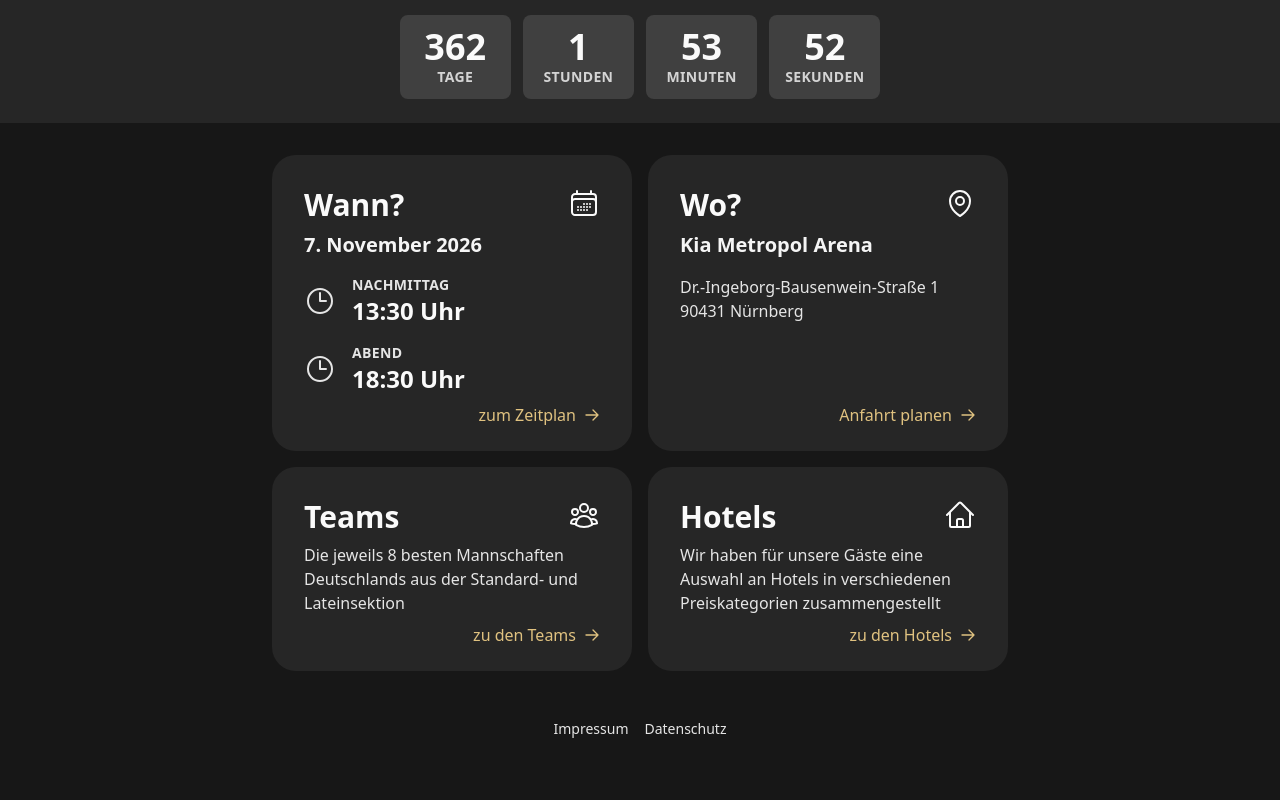
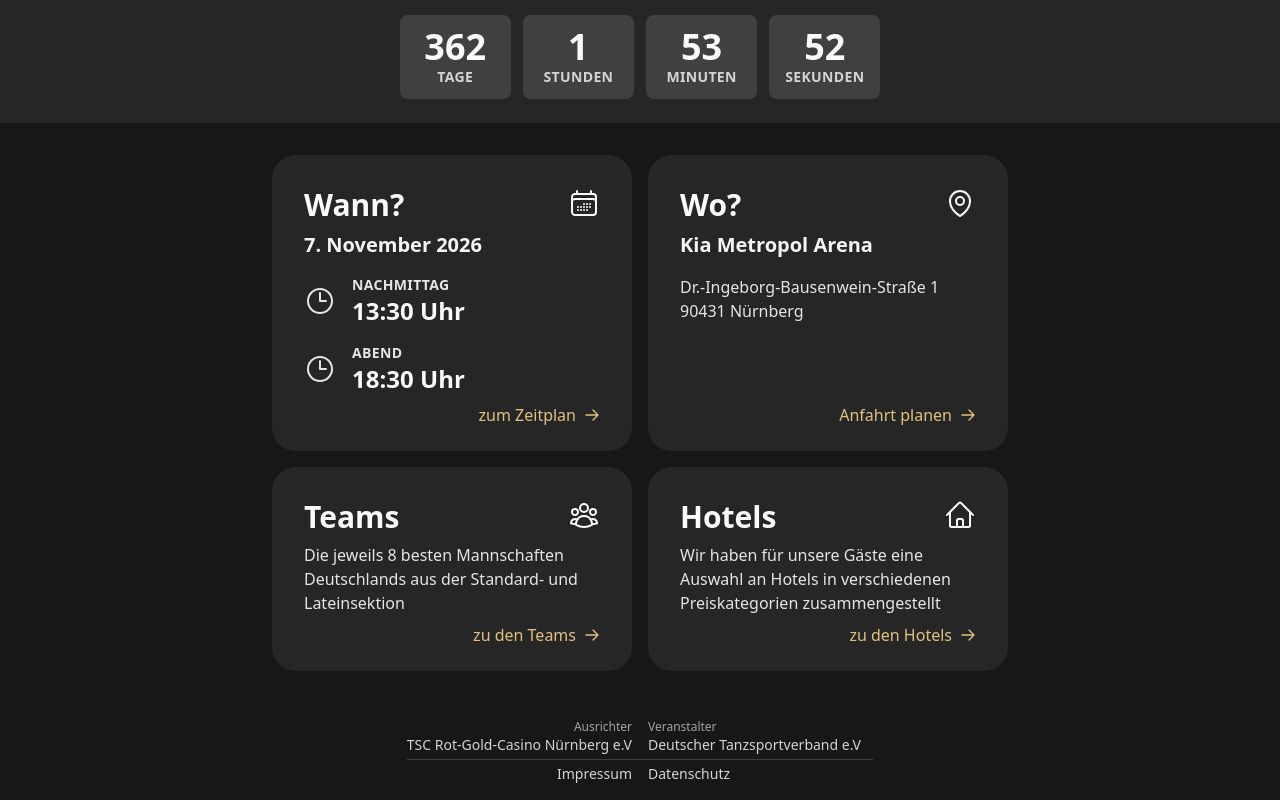
Before and after one commit to TSC-Rot-Gold-Casino-Nurnberg-e-V/dm-formationen, a Next.js app: page / in a window 1280 px wide. Shown: the part 497-1297 px from the top of the page. Before the commit the page ends 1252 px from the top, so only its background shows below. Built offline with nearby package versions, Linux system fonts and the light colour scheme.

Commit message:
feat: add teams and hotels URLs to sitemap with updated metadata

```diff
--- a/components/Footer.tsx
+++ b/components/Footer.tsx
@@ -1,9 +1,32 @@
 import Link from "next/link";
 
 export const Footer = () => (
-  <footer className="container flex gap-4 justify-center py-4 text-sm text-base-200">
+  <footer className="container @container py-4 text-sm text-base-300 divide-y divide-base-700">
+    <div className="grid @lg:grid-cols-2 gap-x-4 gap-y-2 pb-1 w-fit mx-auto">
+      <div className="@lg:text-right justify-between @max-lg:flex items-center gap-2">
+        <div className="text-xs text-base-400">Ausrichter</div>
         <Link
-      className="hover:text-base-100 transition-colors"
+          className="hover:text-base-200 transition-colors"
+          href="https://www.rot-gold-casino.de"
+          target="_blank"
+        >
+          TSC Rot-Gold-Casino Nürnberg e.V
+        </Link>
+      </div>
+      <div className="@max-lg:flex items-center justify-between gap-2">
+        <div className="text-xs text-base-400">Veranstalter</div>
+        <Link
+          className="hover:text-base-200 transition-colors"
+          href="https://www.tanzsport.de"
+          target="_blank"
+        >
+          Deutscher Tanzsportverband e.V
+        </Link>
+      </div>
+    </div>
+    <div className="grid gap-4 grid-cols-2 mt-1">
+      <Link
+        className="hover:text-base-100 text-right transition-colors"
         href="https://www.rot-gold-casino.de/impressum"
         target="_blank"
       >
@@ -16,5 +39,6 @@ export const Footer = () => (
       >
         Datenschutz
       </Link>
+    </div>
   </footer>
 );
```
Lines whose indentation alone changed are shown as unchanged.
